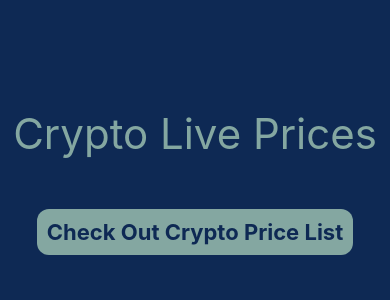
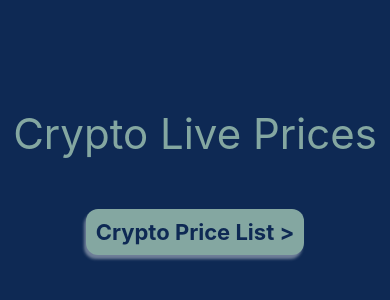
Before and after one commit to seanpatches/crypto-live-prices, a React Native app: screen /HomeScreen in a window 390 px wide. Shown: the part 236-536 px from the top of the page. Built offline with nearby package versions, Linux system fonts and the light colour scheme.

Commit message:
imply pressability on homescreen button

```diff
--- a/Views/HomeScreen.tsx
+++ b/Views/HomeScreen.tsx
@@ -14,7 +14,7 @@ export const HomeScreen = ({ navigation }: HomeScreenProps): React.JSX.Element =
             navigation.navigate("PricesScreen")
           }
         >
-          <Text style={styles.buttonText}>Check Out Crypto Price List</Text>
+          <Text style={styles.buttonText}>{"Crypto Price List >"}</Text>
         </Pressable>
       </View>
     </View>
--- a/styles/styles.tsx
+++ b/styles/styles.tsx
@@ -22,7 +22,10 @@ export const HomeScreenStyles = StyleSheet.create({
     backgroundColor: lightColor,
     borderRadius: 12,
     padding: 10,
-
+    shadowColor: '#fff',
+    shadowOffset: {width: -2, height: 4},
+    shadowOpacity: 0.4,
+    shadowRadius: 3,
   },
   buttonText: {
     color: mainBackground,
```
